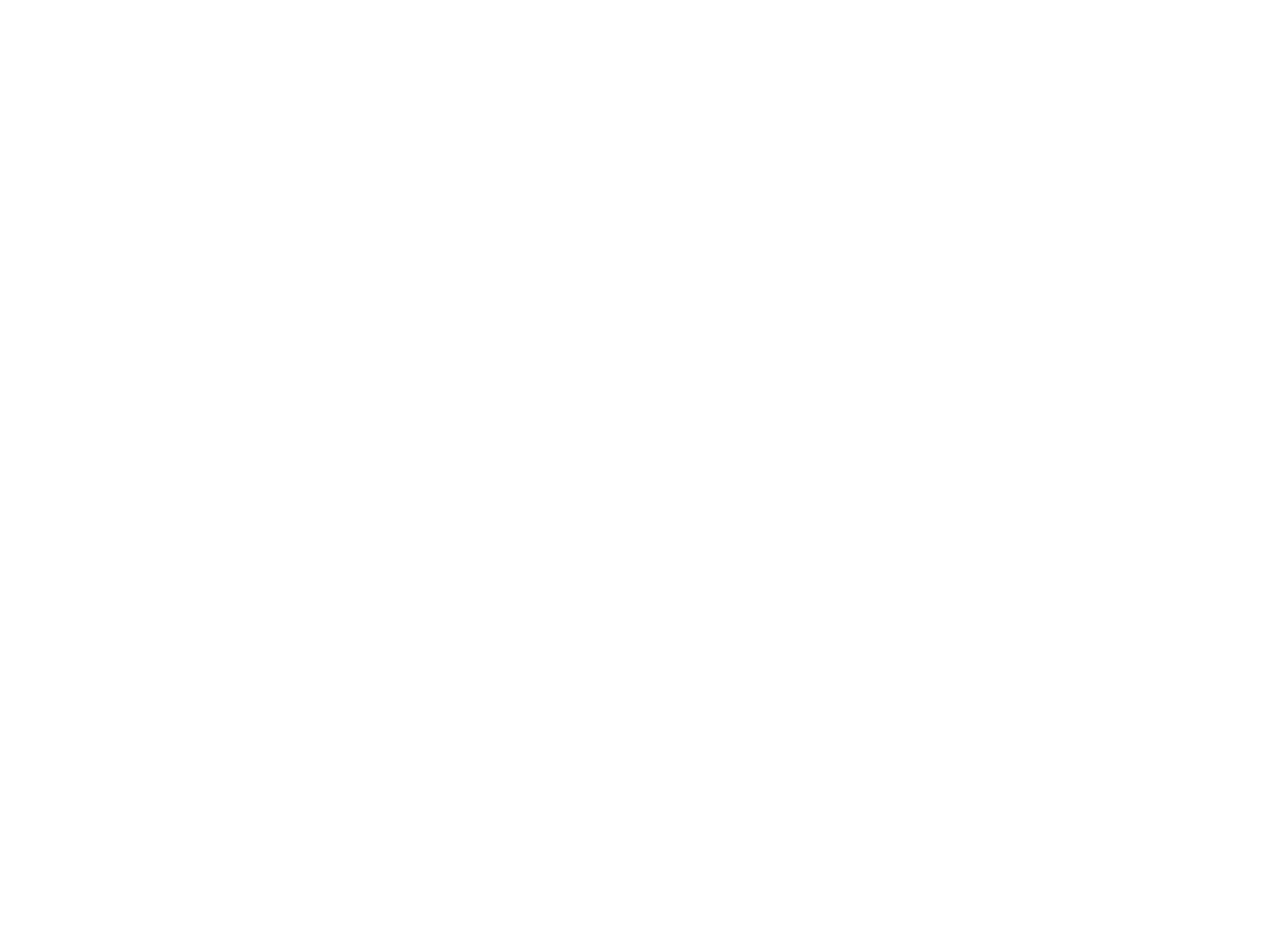
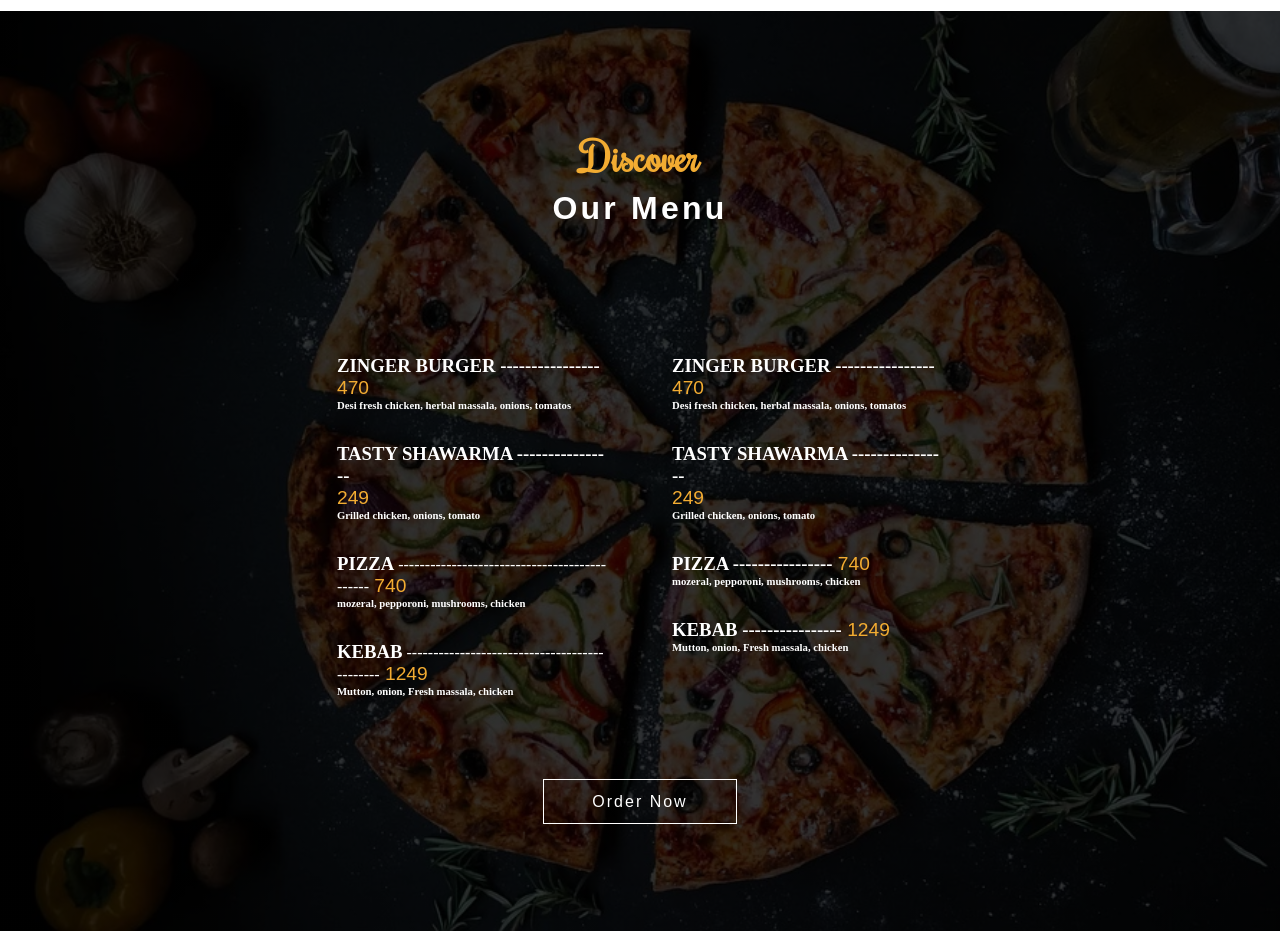
Before and after one commit to mayowDev/restuarent-website, a React (Create React App) app: page / in a window 1280 px wide. Shown: the part 3300-4231 px from the top of the page. Before the commit the page ends 3211 px from the top, so only its background shows below. Built offline with nearby package versions, Linux system fonts and the light colour scheme; a web font is replaced by a local one.

Commit message:
complete prices/menu section

```diff
--- a/src/App.js
+++ b/src/App.js
@@ -7,6 +7,7 @@
 import Locations from "./components/Locations";
 import Services from "./components/Services";
 import Menu from "./components/Menu";
+import Prices from "./components/Prices";
 
 library.add(fab, faIceCream, faFish, faShoppingBag, faSearch, faBirthdayCake, faUtensils, faHamburger)
 
@@ -17,6 +18,7 @@
       <Locations />
       <Services />
       <Menu />
+      <Prices/>
     </div>
   );
 }
--- a/src/components/Prices.js
+++ b/src/components/Prices.js
@@ -1,3 +1,68 @@
 import React from "react";
 import { FontAwesomeIcon } from '@fortawesome/react-fontawesome'
 import "../css/Prices.css";
+
+function Prices(){
+    return(
+        <div className="prices-section">
+            <h1 className="prices-h1">Discover</h1>
+            <h2 className="prices-h2">Our Menu</h2>
+            <div className="prices-row">
+                {/* first column */}
+                <div className="prices-col">
+                    <div className="food-container">
+                        <h3 className="food-title"> Zinger Burger ---------------- </h3>
+                        <span className="food-price"> 470</span>
+                        <h6 className="food-ingridients">Desi fresh chicken, herbal massala, onions, tomatos</h6>
+                    </div>
+                    <div className="food-container">
+                        <h3 className="food-title">Tasty Shawarma ---------------- </h3>
+                        <span className="food-price"> 249</span>
+                        <h6 className="food-ingridients">Grilled chicken, onions, tomato</h6>
+                    </div>
+                    <div className="food-container">
+                        <h3 className="food-title"> Pizza  </h3>
+                        <span> ---------------------------------------------</span>
+                        <span className="food-price"> 740</span>
+                        <h6 className="food-ingridients">mozeral, pepporoni, mushrooms, chicken</h6>
+
+                    </div>
+                    <div className="food-container">
+                        <h3 className="food-title"> Kebab </h3>
+                        <span> ---------------------------------------------</span>
+                        <span className="food-price"> 1249</span>
+                        <h6 className="food-ingridients">Mutton, onion, Fresh massala, chicken</h6>
+                    </div>
+                </div>
+                {/* second column */}
+                <div className="prices-col">
+                    <div className="food-container">
+                        <h3 className="food-title"> Zinger Burger ---------------- </h3>
+                        <span className="food-price"> 470</span>
+                        <h6 className="food-ingridients">Desi fresh chicken, herbal massala, onions, tomatos</h6>
+                    </div>
+                    <div className="food-container">
+                        <h3 className="food-title">Tasty Shawarma ----------------</h3>
+                        <span className="food-price"> 249</span>
+                        <h6 className="food-ingridients">Grilled chicken, onions, tomato</h6>
+
+                    </div>
+                    <div className="food-container">
+                        <h3 className="food-title">Pizza ---------------- </h3>
+                        <span className="food-price"> 740</span>
+                        <h6 className="food-ingridients">mozeral, pepporoni, mushrooms, chicken</h6>
+                    </div>
+                    <div className="food-container">
+                        <h3 className="food-title"> Kebab ---------------- </h3>
+                        <span className="food-price"> 1249</span>
+                        <h6 className="food-ingridients">Mutton, onion, Fresh massala, chicken</h6>
+                    </div>
+                </div>
+            </div>
+            <a href="#" className="food-button">Order Now</a>
+        </div>
+    )
+}
+
+
+export default Prices;
--- a/src/css/Header.css
+++ b/src/css/Header.css
@@ -5,11 +5,12 @@
 }
 
 header {
-  height: 800px;
+  height: 900px;
   background: linear-gradient(rgba(0, 0, 0, 0.5), rgba(0, 0, 0, 0.8)),
     url("../img/hero1.jpg");
   background-size: cover;
   text-align: center;
+  /* padding: 100px; */
 }
 .logo a {
   color: aliceblue;
--- a/src/css/Menu.css
+++ b/src/css/Menu.css
@@ -16,7 +16,6 @@
   text-transform: uppercase;
   font-size: 2rem;
   margin-bottom: 2rem;
-
   letter-spacing: 0.2rem;
 }
 
--- a/src/css/Prices.css
+++ b/src/css/Prices.css
@@ -0,0 +1,79 @@
+* {
+    padding: 0;
+    margin: 0;
+    box-sizing: border-box;
+}
+
+.prices-section{
+    background: linear-gradient(rgba(0, 0, 0, 0.8), rgba(0, 0, 0, 0.8)),
+    url("../img/pizza.jpg");
+    background-size: cover;
+    padding: 120px 50px;
+    text-align: center;
+    /* height: 400px; */
+}
+
+.prices-h1{
+  font-family: "Rochester", cursive;
+  color: #f2ac32;
+  font-size: 2.5rem;
+  margin-bottom: 0.5rem;
+}
+
+.prices-h2{
+  color: white;
+  font-family: "Oswold", sans-serif;
+  text-transform: capitalize;
+  font-size: 2rem;
+  margin-bottom: 2rem;
+  letter-spacing: 0.2rem;
+}
+
+.prices-row {
+    display: flex;
+    justify-content: center;
+    padding: 4rem;
+}
+
+.prices-col{
+    /* max-width: 500px; */
+    width: 335px;
+}
+.food-container{
+    text-align: left;
+    color: white;
+    margin: 2rem;
+}
+
+.food-title{
+    display: inline-block;
+    text-transform: uppercase;
+}
+
+.food-price{
+    color: #f2ac32;
+    font-family: "Oswold", sans-serif;
+    font-size: 1.2rem;
+}
+
+.food-ingridient{
+    letter-spacing: 0.2rem;
+}
+
+.food-button{
+    text-align: center;
+    border: 1px solid white;
+    letter-spacing: 2px;
+    font-family: "Oswold", sans-serif;
+    text-decoration: none;
+    color: white;
+    font-size: 1rem;
+    padding: 0.8rem 3rem;
+    transition: all 0.3s ease-in-out;
+}
+
+.food-button:hover{
+    background-color: rgba(255, 255, 255, 0.8);
+    color: #000;
+    padding: 0.8rem 1.5rem;
+}
```
Also changed, not shown: notes.txt, src/img/catalin-pateo-JemmivnWDhE-unsplash.jpg (added).
